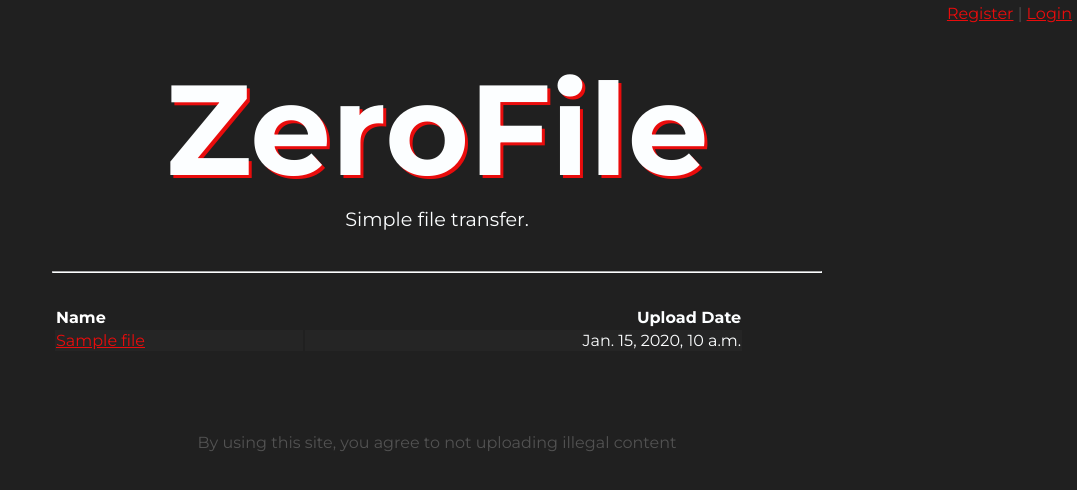
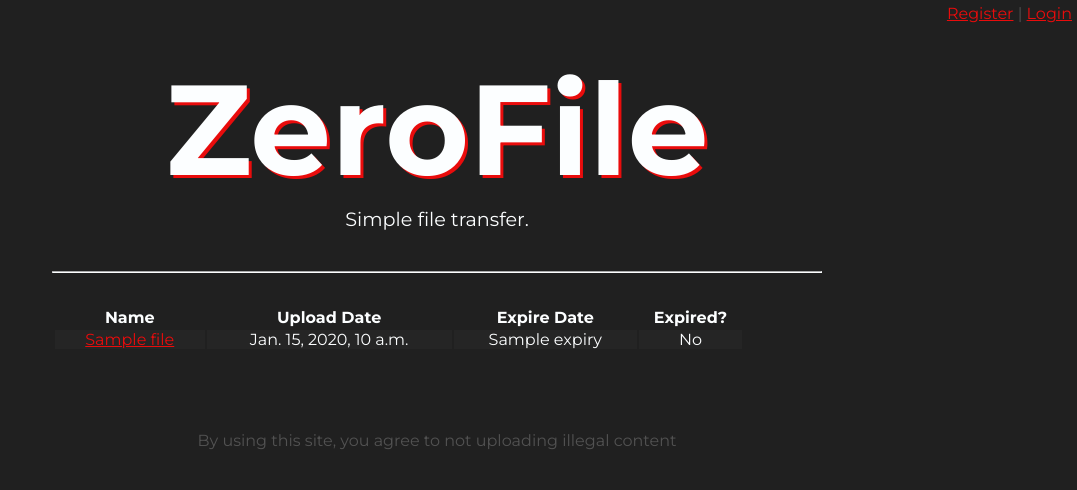
Before and after one commit to aurelilia/zerofile, a Django app: template templates/manager/files.html in a window 1280 px wide. Shown: the top 490 px of the page, without its empty margins (203-1280 px from the left). Run offline with Django 3.2, Linux system fonts and the light colour scheme; the template is opened without the code that fills it: most values are stand-ins (such as "Sample title", 1, 10 or a date in 2020); style sheets or scripts are compiled from the project's sources.

Commit message:
Improved 'My Files' page

```diff
--- a/static/sass/files.sass
+++ b/static/sass/files.sass
@@ -7,13 +7,16 @@
     overflow: visible
     padding: 0 20%
 
-.filename
-    text-align: left
-    color: white
-    text-decoration: none
+.expired
+    color: $light-grey
 
-.filedate
-    text-align: right
+    a
+        color: $light-grey
+
+
+td
+    padding: 0 10px
+    text-align: center
 
 tr:nth-child(even)
     background-color: #252525
--- a/templates/base.html
+++ b/templates/base.html
@@ -12,7 +12,7 @@
 <body ondrop="onDrop(event);" ondragover="event.preventDefault();">
     {% if request.user.is_authenticated %}
     <header>
-        <a href="{% url 'manager:viewfiles' %}" class="link">My Files</a> |
+        {% block headerlink %}<a href="{% url 'manager:viewfiles' %}" class="link">My Files</a>{% endblock %} |
         <a href="/logout" class="link">Logout</a>
     </header>
     {% else %}
--- a/templates/manager/files.html
+++ b/templates/manager/files.html
@@ -4,20 +4,28 @@
 {% block title %}ZeroFile - My Files{% endblock %}
 {% block css %}<link rel="stylesheet" href="{% static 'css/files.css' %}">{% endblock %}
 
+{% block headerlink %}<a href="{% url 'uploader:upload' %}" class="link">Home</a>{% endblock %}
+
 {% block content %}
     <div class="files">
         <table width="90%">
             <tr>
-                <th class=filename>Name</th>
-                <th class=filedate>Upload Date</th>
+                <th>Name</th>
+                <th>Upload Date</th>
+                <th>Expire Date</th>
+                <th>Expired?</th>
             </tr>
 
             {% for f in files %}
-            <tr>
-                <td class=filename>
+            {% if f.deleted %}<tr class="expired">{% else %}<tr>{% endif %}
+                <td>
                     <a href="/{{ f.fid }}">{{ f.name }}</a>
                 </td>
-                <td class=filedate>{{ f.date }}</td>
+                <td>{{ f.date }}</td>
+                <td>{{ f.expiry }}</td>
+                {% if f.deleted %}<td>Yes</td>
+                {% else %}<td>No</td>
+                {% endif %}
             </tr>
             {% endfor %}
         </table>
```
Also changed, not shown: manager/views.py (+7 -2 lines).
